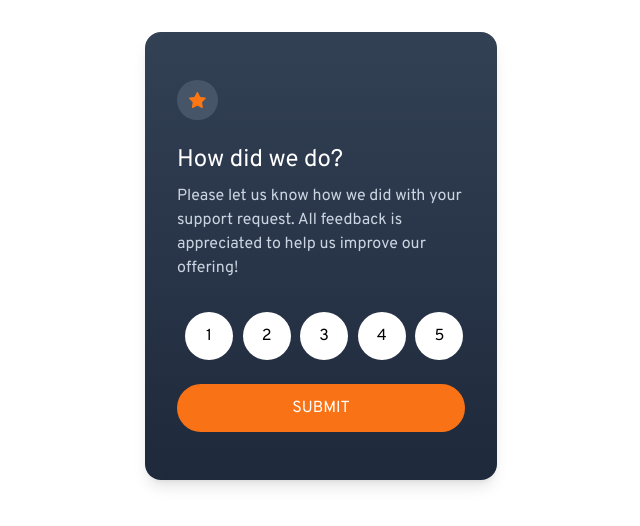
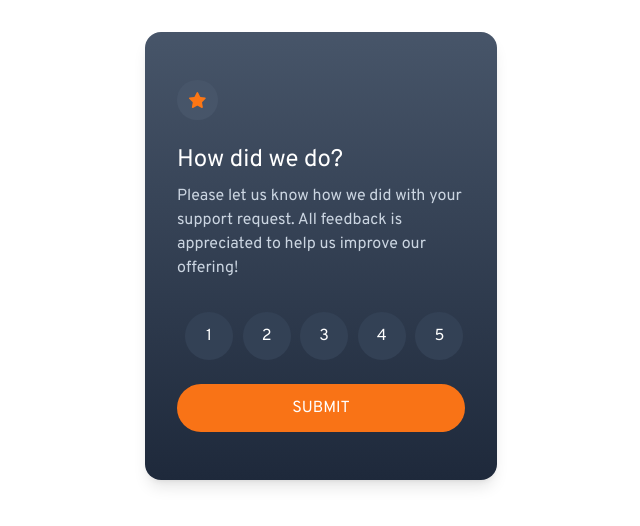
Before and after one commit to xuanhung1509/fementor-rating-component, a React (Vite) app: page / in a window 1280 px wide. Shown: the top 526 px of the page, without its empty margins (319-959 px from the left). Built offline with nearby package versions, Linux system fonts and the light colour scheme.

Commit message:
fix: update UI color

```diff
--- a/src/components/RatingCard.tsx
+++ b/src/components/RatingCard.tsx
@@ -41,7 +41,7 @@ const PreSelectContent = ({
         {[...Array(5).keys()].map((n) => (
           <div
             key={n}
-            className="relative h-10 w-10 overflow-hidden rounded-full bg-white sm:h-12 sm:w-12"
+            className="relative h-10 w-10 overflow-hidden rounded-full sm:h-12 sm:w-12"
           >
             <input
               type="radio"
@@ -54,7 +54,7 @@ const PreSelectContent = ({
             />
             <label
               htmlFor={String(n + 1)}
-              className="absolute inset-0 flex cursor-pointer items-center justify-center text-black transition-colors peer-checked:bg-slate-500 peer-checked:text-white peer-hover:bg-orange-500 peer-hover:text-white"
+              className="absolute inset-0 flex cursor-pointer select-none items-center justify-center bg-slate-700 text-white transition-colors peer-checked:bg-slate-500 peer-checked:text-white peer-hover:bg-orange-500 peer-hover:text-white"
             >
               {n + 1}
             </label>
@@ -111,7 +111,7 @@ export const RatingCard = () => {
   }
 
   return (
-    <div className="rounded-2xl bg-gradient-to-b from-slate-700 to-slate-800 px-8 py-12 text-white shadow-lg">
+    <div className="rounded-2xl bg-gradient-to-b from-slate-600 to-slate-800 px-8 py-12 text-white shadow-lg">
       <ResizablePanel>
         {hasUserRated ? (
           <PostSelectContent rating={rating} />
```
